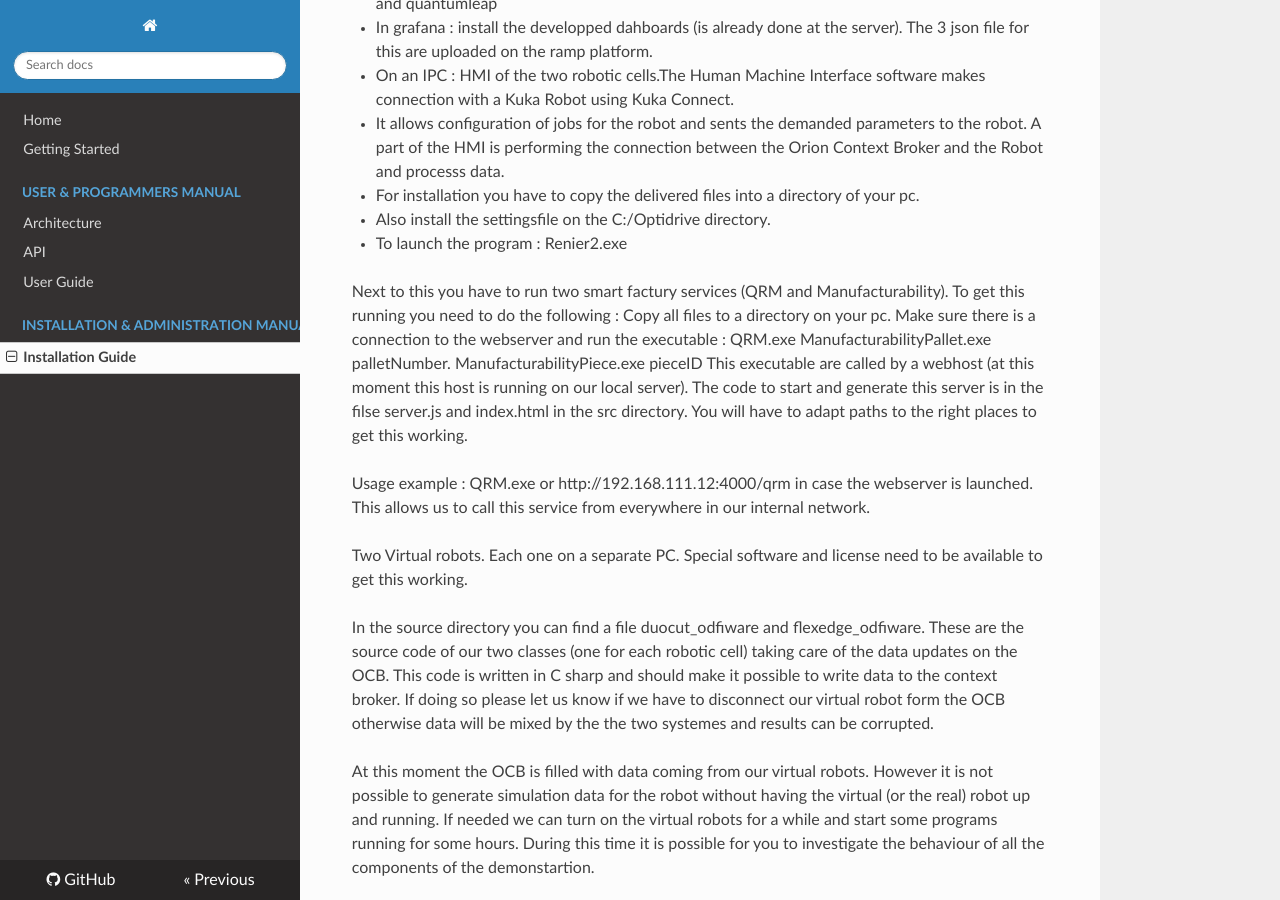
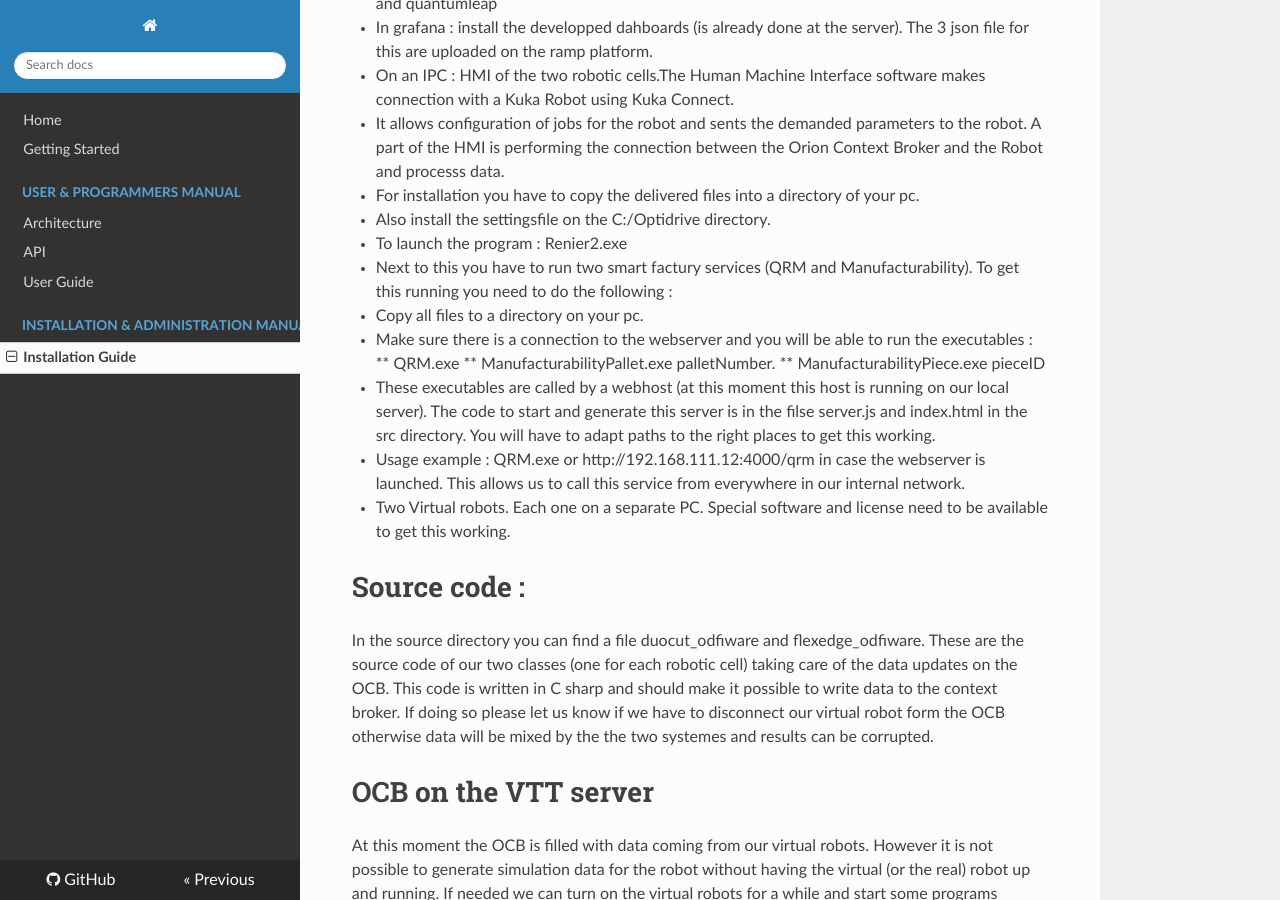
Before and after one commit to ramp-eu/JS2SF, an MkDocs documentation site: the page built from docs/installationguide.md, in a window 1280 px wide and 900 px high, scrolled down 336 px. Built offline with MkDocs 1.6.1, drawn with Linux system fonts in a browser that asks for light colours; nearby versions of some CDN libraries; old or Windows-style settings are respelled for this version of MkDocs.

Commit message:
Update installationguide.md

```diff
--- a/docs/installationguide.md
+++ b/docs/installationguide.md
@@ -14,19 +14,23 @@ We have to install following softwares to get the demo running :
    * Also install the settingsfile on the C:/Optidrive directory.
    * To launch the program : Renier2.exe
 
-Next to this you have to run two smart factury services (QRM and Manufacturability). To get this running you need to do the following :
-Copy all files to a directory on your pc. Make sure there is a connection to the webserver and run the executable :
-   QRM.exe
-   ManufacturabilityPallet.exe palletNumber.
-   ManufacturabilityPiece.exe pieceID
-This executable are called by a webhost (at this moment this host is running on our local server). The code to start and generate this server is in the filse server.js and index.html in the src directory. You will have to adapt paths to the right places to get this working.
+- Next to this you have to run two smart factury services (QRM and Manufacturability). To get this running you need to do the following :
+  * Copy all files to a directory on your pc.
+  * Make sure there is a connection to the webserver and you will be able to run the executables :
+      ** QRM.exe
+      ** ManufacturabilityPallet.exe palletNumber.
+      ** ManufacturabilityPiece.exe pieceID
 
-Usage example : QRM.exe or http://192.168.111.12:4000/qrm in case the webserver is launched. This allows us to call this service from everywhere in our internal network.
+  * These executables are called by a webhost (at this moment this host is running on our local server). The code to start and generate this server is in the filse server.js and index.html in the src directory. You will have to adapt paths to the right places to get this working.
+
+  * Usage example : QRM.exe or http://192.168.111.12:4000/qrm in case the webserver is launched. This allows us to call this service from everywhere in our internal network.
 
 
-Two Virtual robots. Each one on a separate PC. Special software and license need to be available to get this working.
+- Two Virtual robots. Each one on a separate PC. Special software and license need to be available to get this working.
 
+# Source code :
 In the source directory you can find a file duocut_odfiware and flexedge_odfiware. These are the source code of our two classes (one for each robotic cell) taking care of the data updates on the OCB. This code is written in C sharp and should make it possible to write data to the context broker. If doing so please let us know if we have to disconnect our virtual robot form the OCB otherwise data will be mixed by the the two systemes and results can be corrupted.
 
+# OCB on the VTT server
 At this moment the OCB is filled with data coming from our virtual robots. However it is not possible to generate simulation data for the robot without having the virtual (or the real) robot up and running.
 If needed we can turn on the virtual robots for a while and start some programs running for some hours. During this time it is possible for you to investigate the behaviour of all the components of the demonstartion.
```
